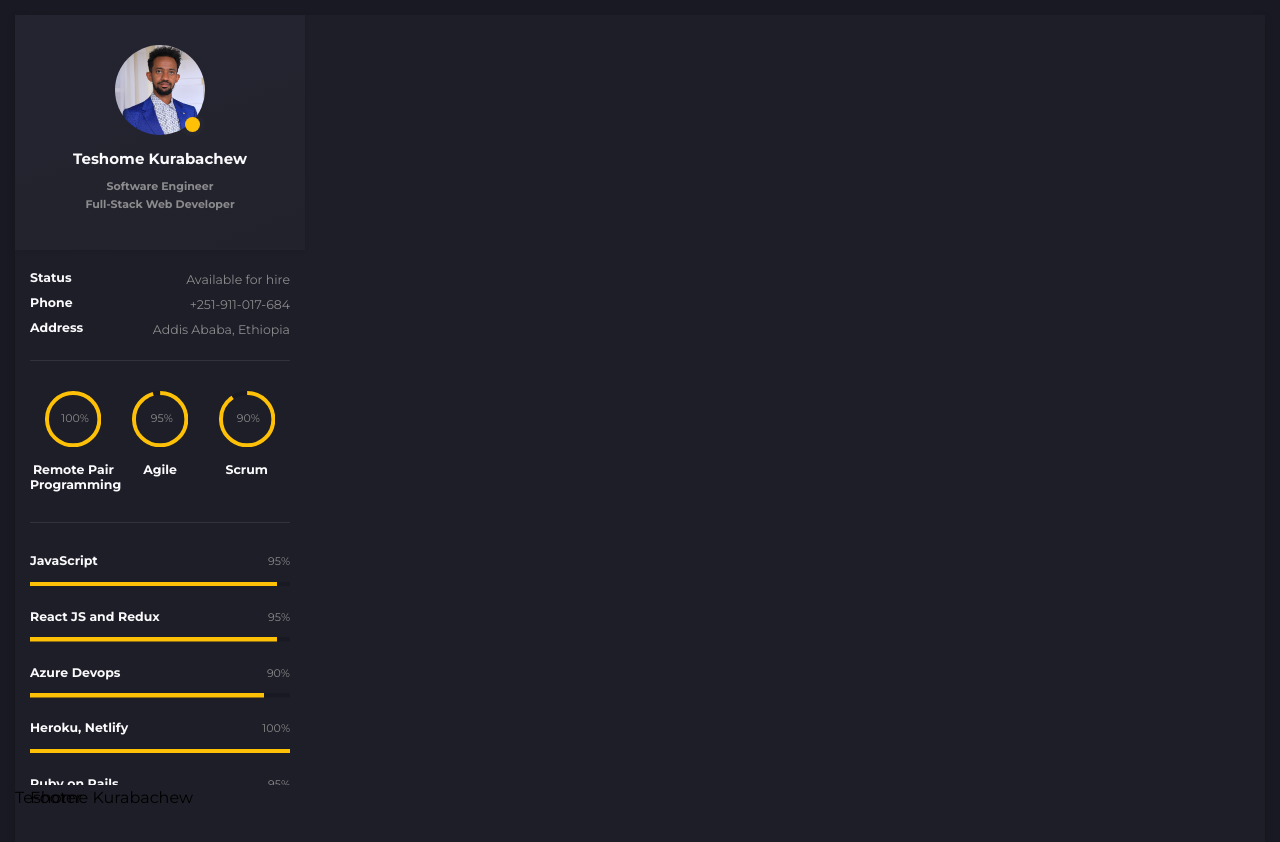
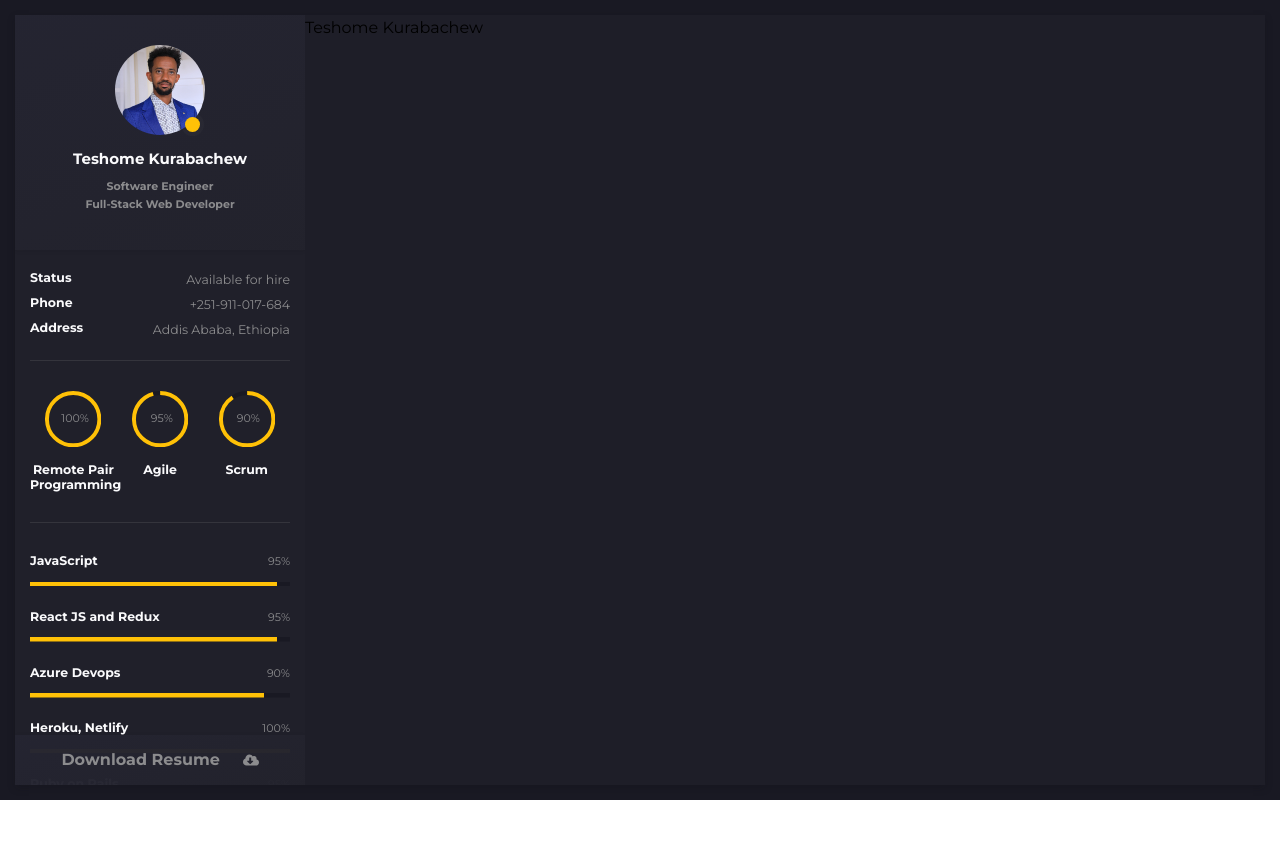
Before and after one commit to TesheMaximillan/Portfolio-V2, a React (Create React App) app: page / in a window 1280 px wide. Shown: the top 842 px of the page. After the commit the page ends 800 px from the top, so only its background shows below. Built offline with nearby package versions, Linux system fonts and the light colour scheme.

Commit message:
Finish sidebar

```diff
--- a/src/App.scss
+++ b/src/App.scss
@@ -6,6 +6,7 @@
   --warm-grey: #8c8c8e;
   --dark-grey: #646466;
   --color-primary: #1e1e28;
+  --color-primary-2: #20202a;
   --color-primary-dark: #191923;
   --color-secondary: #FFC107;
   --color-danger: #e80000;
--- a/src/common/Sidebar.jsx
+++ b/src/common/Sidebar.jsx
@@ -1,9 +1,10 @@
 import React from 'react';
 import { useSelector } from 'react-redux';
 import { Link } from 'react-router-dom';
-import { FaExpand } from 'react-icons/fa';
+import { FaExpand, FaCloudDownloadAlt } from 'react-icons/fa';
 import styles from './Sidebar.module.scss';
 import avatar from '../assets/images/Professional Photo (2).jpg';
+import resume from '../assets/resume.pdf';
 
 const Sidebar = () => {
   const user = useSelector((state) => state.main.user);
@@ -23,6 +24,7 @@ const Sidebar = () => {
     sidebarMainTable, sidebarMainDivider, sidebarMainSoftskills, sidebarMainSoftskillsItems,
     circleProgress, circleProgressText, sidebarMainHardskills, sidebarMainHardskillsItems,
     sidebarMainHardskillsItemsHeading, sidebarMainHardskillsItemsProgress, progressbarText,
+    sidebarDownload,
   } = styles;
   return (
     <div className={sidebar}>
@@ -46,7 +48,7 @@ const Sidebar = () => {
             {subtitle}
           </div>
         </div>
-        <div className={sidebarMain} data-scrollbar="true">
+        <div className={sidebarMain} data-scrollbar="true" tabIndex={-1}>
           <div className={sidebarMainContent}>
             <div className={sidebarMainTable}>
               <ul>
@@ -108,10 +110,16 @@ const Sidebar = () => {
                 </div>
               ))}
             </div>
+            <div className={sidebarMainDivider} />
           </div>
         </div>
         <div className={sidebarFooter}>
-          Footer
+          <div className={sidebarDownload}>
+            <Link to={resume} download>
+              Download Resume
+              <FaCloudDownloadAlt />
+            </Link>
+          </div>
         </div>
       </div>
     </div>
--- a/src/common/Sidebar.module.scss
+++ b/src/common/Sidebar.module.scss
@@ -1,4 +1,5 @@
 .sidebar {
+  background: var(--color-primary-2);
   width: 29rem;
   min-width: 29rem;
   height: calc(100vh - 3rem);
@@ -6,6 +7,7 @@
   z-index: 999;
   transition: all 0.5s ease-in-out;
   padding: 0 1.5rem;
+  overflow: hidden;
 
   &Frame {
     padding: 0 1.5rem;
@@ -159,15 +161,21 @@
     }
   }
 
+  ::-webkit-scrollbar {
+    display: none;
+  }
+
   &Main {
-    overflow: hidden;
+    overflow-Y: scroll;
     outline: none;
+    display: block;
+    position: relative;
     width: 100%;
     height: calc(100vh - 3rem);
 
     &Content {
       transform: translate3d(0, 0, 0);
-      padding: 24rem 0 5rem 0;
+      padding: 24rem 0 5rem;
     }
 
     &Table {
@@ -285,13 +293,38 @@
     }
   }
 
-  [data-scrollbar] {
-    display: block;
-    position: relative;
+  &Footer {
+    display: flex;
+    align-items: center;
+    justify-content: space-between;
+    padding: 0 3.5rem;
+    height: 5rem;
+    background: linear-gradient(159deg, rgba(37, 37, 50, 0.98) 0%, rgba(35, 35, 45, 0.98) 100%);
+    position: absolute;
+    bottom: 0;
+    box-shadow: 0 1px 4px 0 rgb(15 15 20 / 10%);
+    left: 0;
+    width: 100%;
+    z-index: 999;
   }
 
-  &Footer {
+  &Download {
+    width: 100%;
 
+    a {
+      display: flex;
+      align-items: center;
+      justify-content: space-around;
+      color: var(--warm-grey);
+      font-weight: 700;
+      text-decoration: none;
+      cursor: pointer;
+      transition: all 0.4s ease-in-out;
+
+      &:hover {
+        color: var(--color-secondary);
+      }
+    }
   }
 }
 
--- a/src/components/User.module.scss
+++ b/src/components/User.module.scss
@@ -1,3 +1,3 @@
 .userContainer {
-  height: 100rem;
+  height: calc(100vh - 3rem);
 }
--- a/src/pages/Home.module.scss
+++ b/src/pages/Home.module.scss
@@ -17,11 +17,11 @@
     position: relative;
     overflow: hidden;
     box-shadow: 0 3px 8px 0 rgb(15 15 20 / 20%);
+  }
 
-    &Container {
-      width: relative;
-      display: flex;
-      flex-wrap: nowrap;
-    }
+  &Container {
+    position: relative;
+    display: flex;
+    flex-wrap: nowrap;
   }
 }
```
Also changed, not shown: 1 other file (tests, documents, lock files or other folders).
